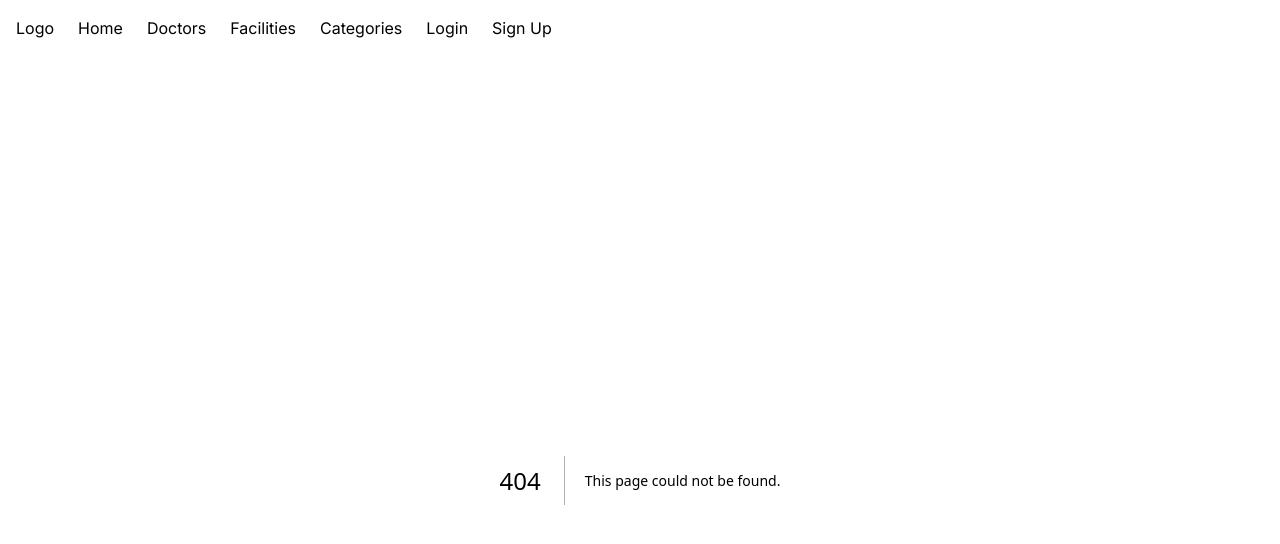
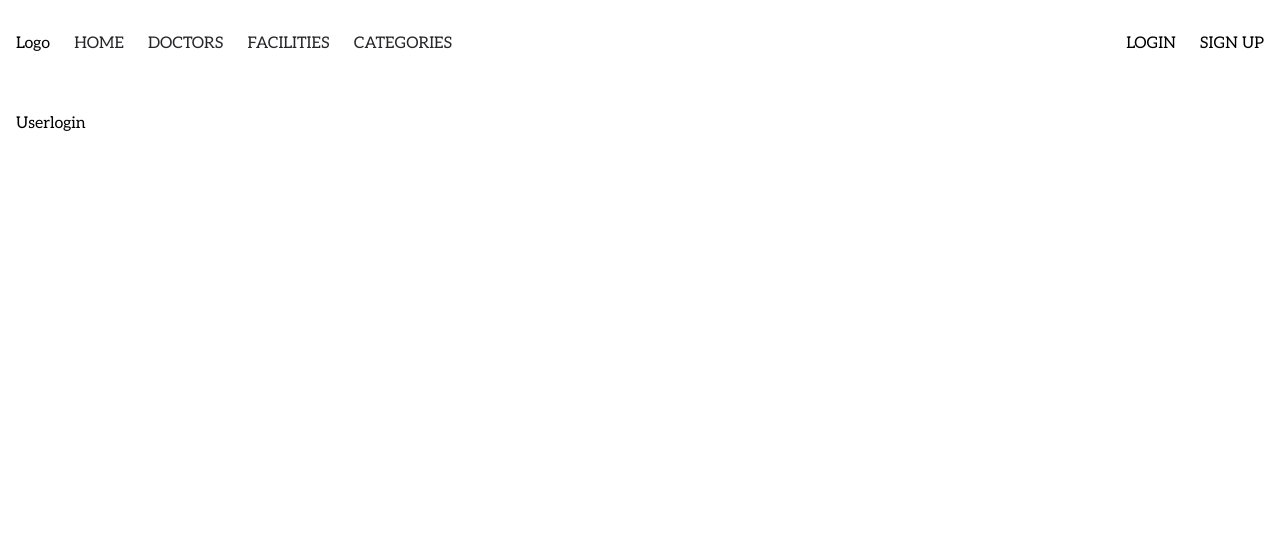
Before and after one commit to CARE-CONNECT-KENYA/care-connect-frontend, a Next.js app: page /users/login in a window 1280 px wide. Before the commit this address had no page. Shown: the top 544 px of the page. Built offline with nearby package versions, Linux system fonts and the light colour scheme.

Commit message:
added fonts and modified navigation menu style

```diff
--- a/app/NavBar.tsx
+++ b/app/NavBar.tsx
@@ -1,21 +1,41 @@
-import Link from 'next/link'
-import React from 'react'
+'use client'
+import Link from 'next/link';
+import { usePathname } from 'next/navigation';
+import React from 'react';
 
 function NavBar() {
-  return (
-    <nav className='flex space-x-6 mb-10 h14' >
-        <Link href="/">Logo</Link>
-        <ul className='flex space-x-6 items-center'>
-            <li><Link href="/"> Home</Link></li>
-            <li><Link href="/"> Doctors</Link></li>
-            <li><Link href="/"> Facilities </Link></li>
-            <li><Link href="/"> Categories </Link></li>
+    const currentPath = usePathname();
 
-            <li><Link href="/"> Login</Link></li>
-            <li><Link href="/"> Sign Up</Link></li>
-        </ul>
-    </nav>
-  )
+    const links = [
+        { label: "HOME", href: "/" },
+        { label: "DOCTORS", href: "/" },
+        { label: "FACILITIES", href: "/" },
+        { label: "CATEGORIES", href: "/" },
+    ];
+
+    return (
+        <nav className='flex items-center justify-between mb-10 h-14'>
+            <div className='flex items-center'>
+                <Link href="/">Logo</Link>
+                <ul className='flex space-x-6 ml-6'>
+                    {links.map(link =>
+                        <li key={link.href}>
+                            <Link
+                                className='text-zinc-800 hover:text-zinc-500'
+                                href={link.href}
+                            >
+                                {link.label}
+                            </Link>
+                        </li>
+                    )}
+                </ul>
+            </div>
+            <div className='flex space-x-6'>
+                <Link href="/">LOGIN</Link>
+                <Link href="/">SIGN UP</Link>
+            </div>
+        </nav>
+    );
 }
 
-export default NavBar
+export default NavBar;
--- a/app/globals.css
+++ b/app/globals.css
@@ -1,6 +1,15 @@
 @tailwind base;
 @tailwind components;
 @tailwind utilities;
+
+/* If using plain CSS */
+@font-face {
+  font-family: 'Aleo';
+  src: url('../public/Aleo-Regular.ttf')
+  /* Add other font weights and styles here if needed */
+}
+
+
 
 :root {
   --primary-color: #0B3C41;
@@ -17,9 +26,12 @@
     --background-end-rgb: 0, 0, 0;
   }
 }
-
+*{
+  font-family: 'Aleo';
+}
 body {
   padding: 1rem;
+
 }
 
 @layer utilities {
--- /dev/null
+++ b/app/users/login/page.tsx
@@ -0,0 +1,9 @@
+import React from 'react'
+
+function Userlogin() {
+  return (
+    <div>Userlogin</div>
+  )
+}
+
+export default Userlogin
--- /dev/null
+++ b/app/users/signup/page.tsx
@@ -0,0 +1,9 @@
+import React from 'react'
+
+function UserSignup() {
+  return (
+    <div>UserSignup</div>
+  )
+}
+
+export default UserSignup
```
Also changed, not shown: public/Aleo-Regular.ttf (added).
